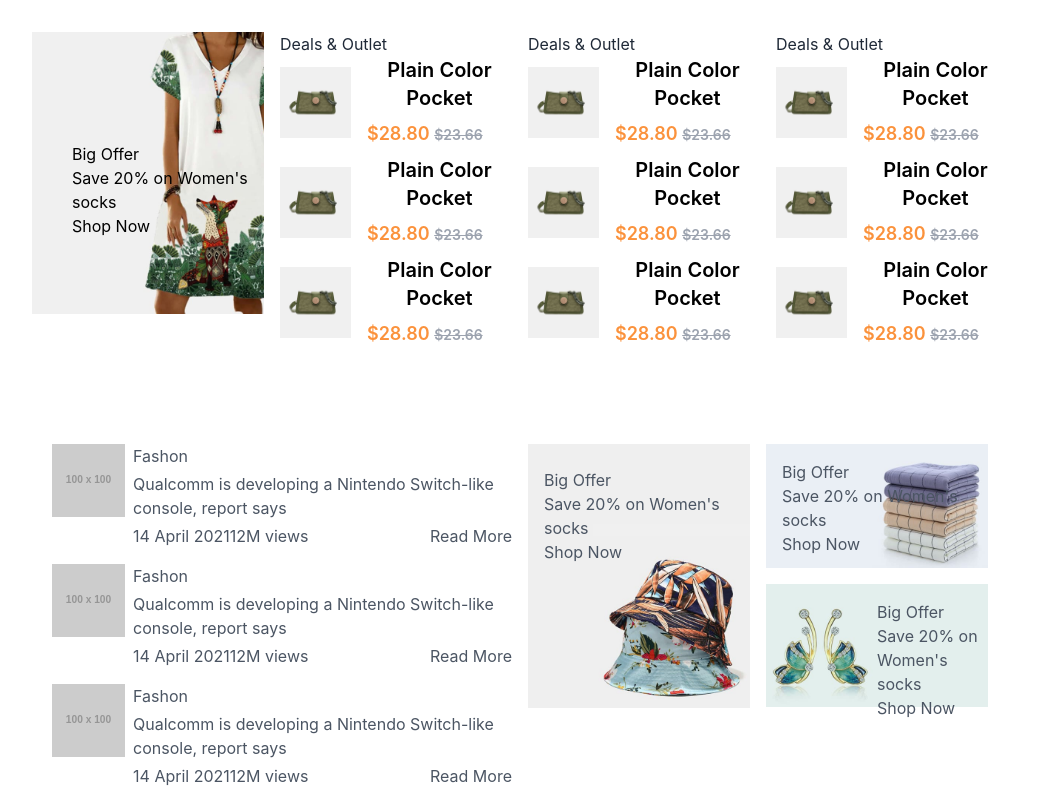
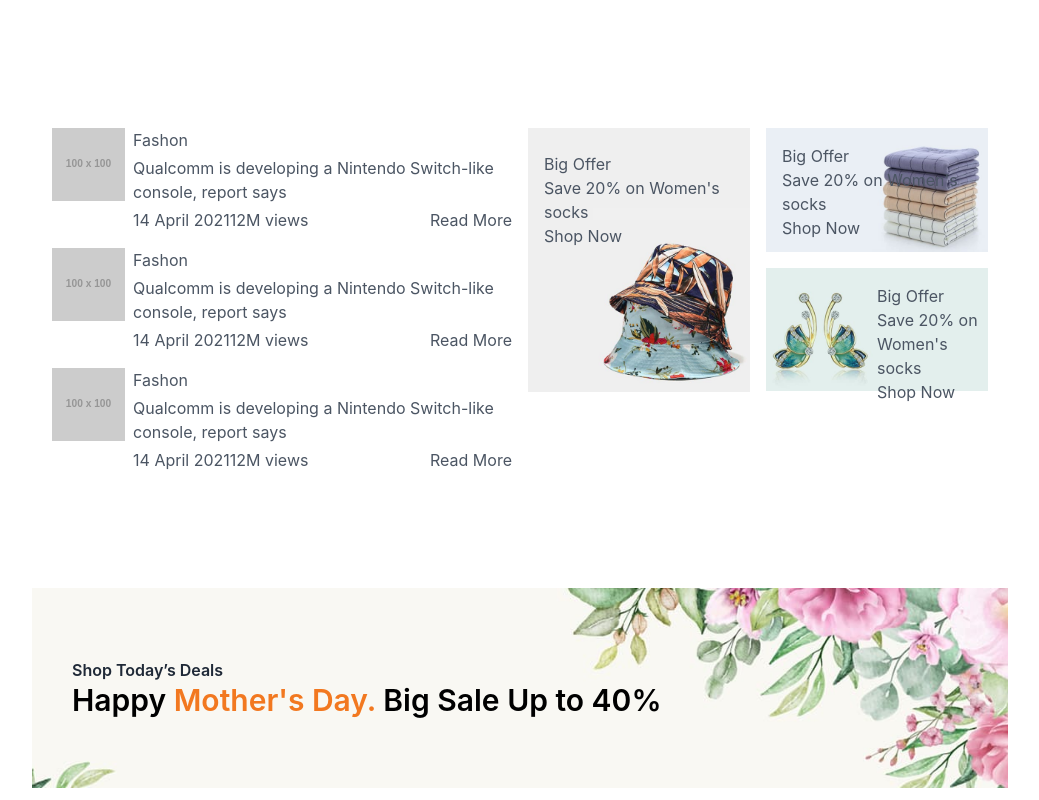
Before and after one commit to Wave-Box/bishworang, a React (Create React App) app: page / in a window 1280 px wide. Shown: the part 2620-3420 px from the top of the page, without its empty margins (120-1159 px from the left). Built offline with nearby package versions, Linux system fonts and the light colour scheme.

Commit message:
update today delas section

```diff
--- a/src/views/pages/home/Home.jsx
+++ b/src/views/pages/home/Home.jsx
@@ -6,6 +6,7 @@ import HotDeals from './hotDeals/HotDeals';
 import NewArrivals from './NewArrivals/NewArrivals';
 import PopularCategories from './PopularCategories/PopularCategories';
 import ProductSection from './product_Section/Product_Section';
+import ShopToday from './shopToday/ShopToday';
 import Subscribe from './subscribe/Subscribe';
 
 const Home = () => {
@@ -17,8 +18,9 @@ const Home = () => {
                 <ProductSection />
                 <PopularCategories />
                 <NewArrivals />
+                <FromBlog />
+                <ShopToday />
                 <HotDeals />
-                <FromBlog />
             </div>
             <Subscribe />
         </>
--- a/src/views/pages/home/hotDeals/HotDeals.jsx
+++ b/src/views/pages/home/hotDeals/HotDeals.jsx
@@ -3,7 +3,7 @@ import shoes from '../../../../assets/images/shop/banner-10.jpg'
 import card_img from '../../../../assets/images/shop/thumbnail-1.jpg'
 const HotDeals = () => {
     return (
-        <div className="grid md:grid-cols-4 gap-4">
+        <div className="grid md:grid-cols-4 gap-4 my-5">
             <div className="relative">
                 <img src={shoes} alt="" class="w-full object-cover object-center block" />
                 <div className="absolute top-0 right-0 bottom-0 left-10 flex  justify-start items-center">
--- /dev/null
+++ b/src/views/pages/home/shopToday/ShopToday.jsx
@@ -0,0 +1,16 @@
+import React from 'react';
+import today from '../../../../assets/images/shop/banner-8.jpg'
+
+const ShopToday = () => {
+    return (
+        <div className='relative my-5'>
+            <img src={today} class="w-full object-cover object-center block" style={{ height: "200px" }} alt="" />
+            <div className="absolute left-10 top-0 bottom-0 flex flex-col justify-center items-start">
+                <h6 className='font-semibold text-base'>Shop Today’s Deals</h6>
+                <h2 className='font-semibold text-3xl text-black'>Happy <span style={{ color: "#F27820" }}>Mother's Day.</span> Big Sale Up to 40%</h2>
+            </div>
+        </div>
+    );
+};
+
+export default ShopToday;
```
Also changed, not shown: src/assets/images/shop/banner-8.jpg (added).
